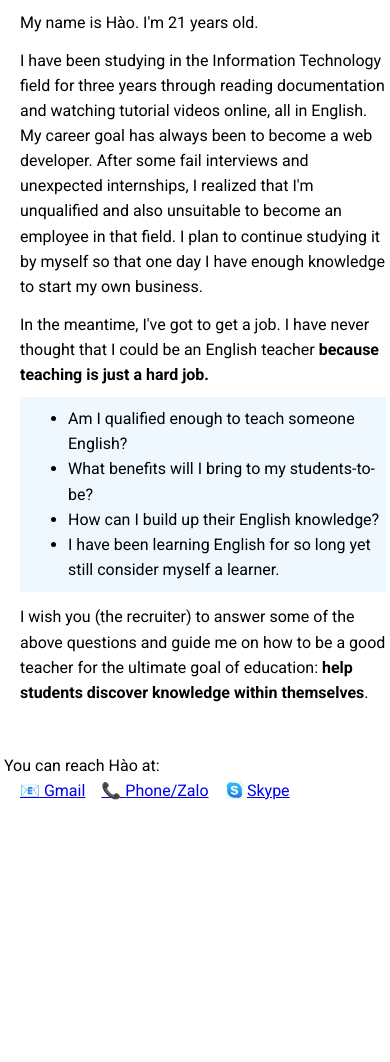
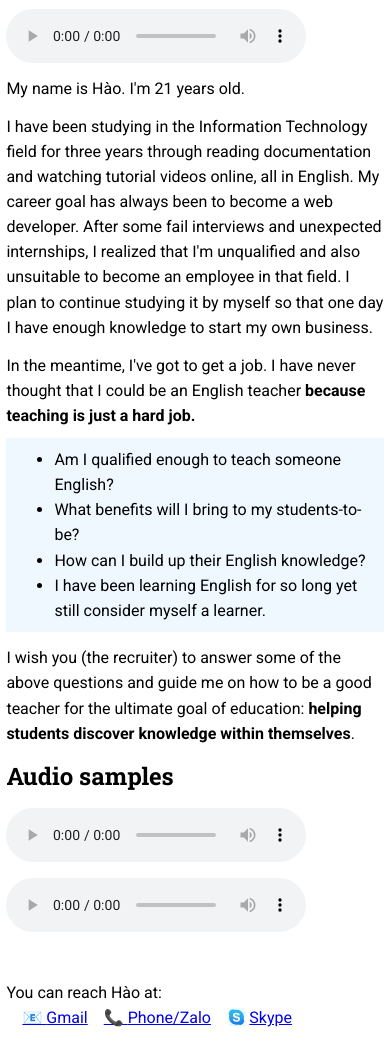
Before and after one commit to haond10adp/english-teaching-portfolio, a plain HTML site: page index.html in a window 390 px wide. Shown: the part 283-1345 px from the top of the page. Before the commit the page ends 1122 px from the top, so only its background shows below. Drawn offline with Linux system fonts and the light colour scheme.

Commit message:
add audio files

```diff
--- a/index.html
+++ b/index.html
@@ -39,6 +39,7 @@
         <section class="introduction">
             <h2>Introduction</h2>
             <div>
+                <audio src="audios/introduction_chosen.mp3" controls></audio>
                 <p>My name is Hào. I'm 21 years old. </p>
                 <p>I have been studying in the Information Technology field for three years through reading
                     documentation
@@ -58,12 +59,14 @@
                 </ul>
                 <p>I wish you (the recruiter) to answer some of the above questions and guide me on how
                     to be a good teacher
-                    for the ultimate goal of education: <strong>help students discover knowledge within
+                    for the ultimate goal of education: <strong>helping students discover knowledge within
                         themselves</strong>.</p>
             </div>
         </section>
         <section class="audio-samples">
-
+            <h2>Audio samples</h2>
+            <audio src="audios/Science.mp3" controls></audio>
+            <audio src="audios/vietnam1.mp3" controls></audio>
         </section>
     </main>
     <footer>
--- a/style.css
+++ b/style.css
@@ -80,6 +80,12 @@ section.introduction ul {
     padding: .6em 0;
 }
 
+audio {
+    display: block;
+    margin-top: 1em;
+}
+
+
 /* footer */
 footer {
     margin-top: 3em;
@@ -131,6 +137,7 @@ a[href^="tel"]::before {
     opacity: 0;
     visibility: hidden;
     transform: scale(1.1);
+    z-index: 2;
 }
 
 .modal-content {
@@ -146,8 +153,12 @@ a[href^="tel"]::before {
         width: 100vw;
     }
 
-    section.introduction p {
-        margin-left: 0em;
+    section.introduction div {
+        margin-left: 0;
+    }
+
+    body {
+        padding: 0 .4em;
     }
 }
 
```
Also changed, not shown: script.js (+11 -11 lines), 5 other files.
